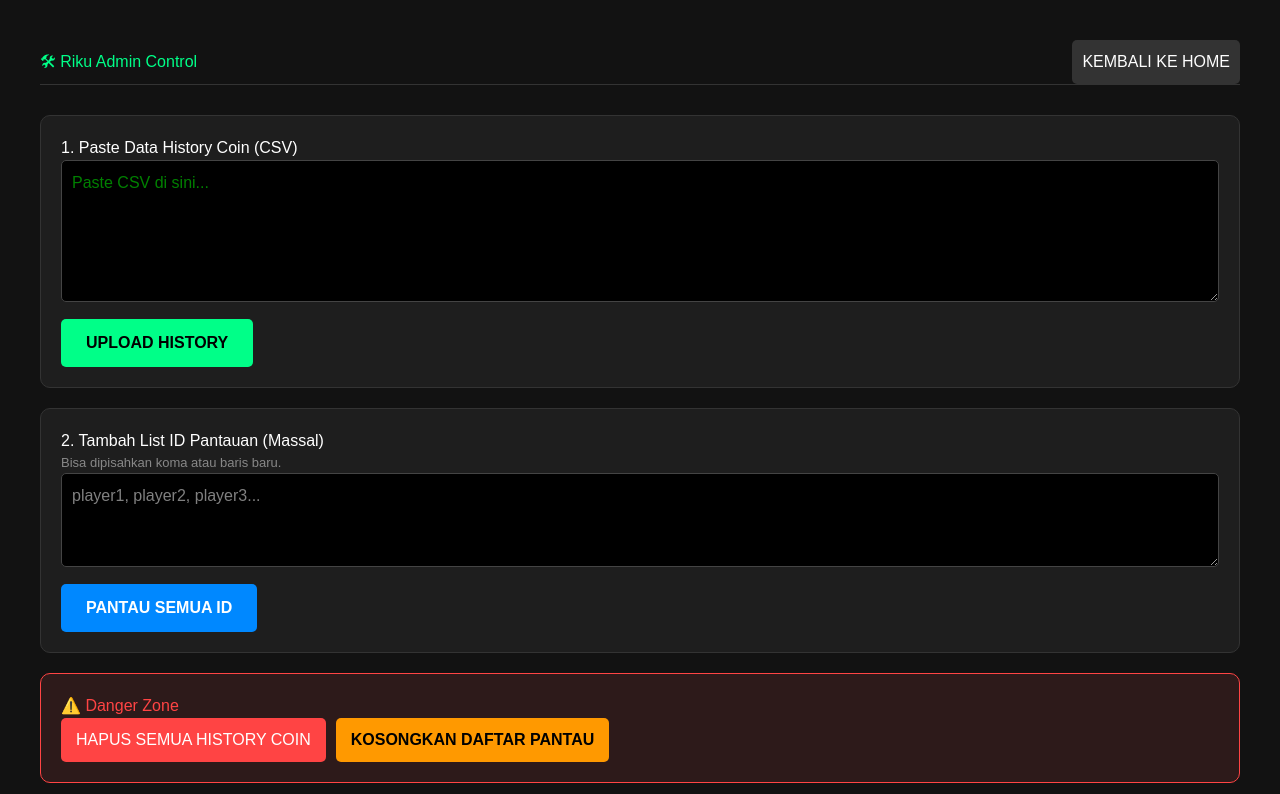
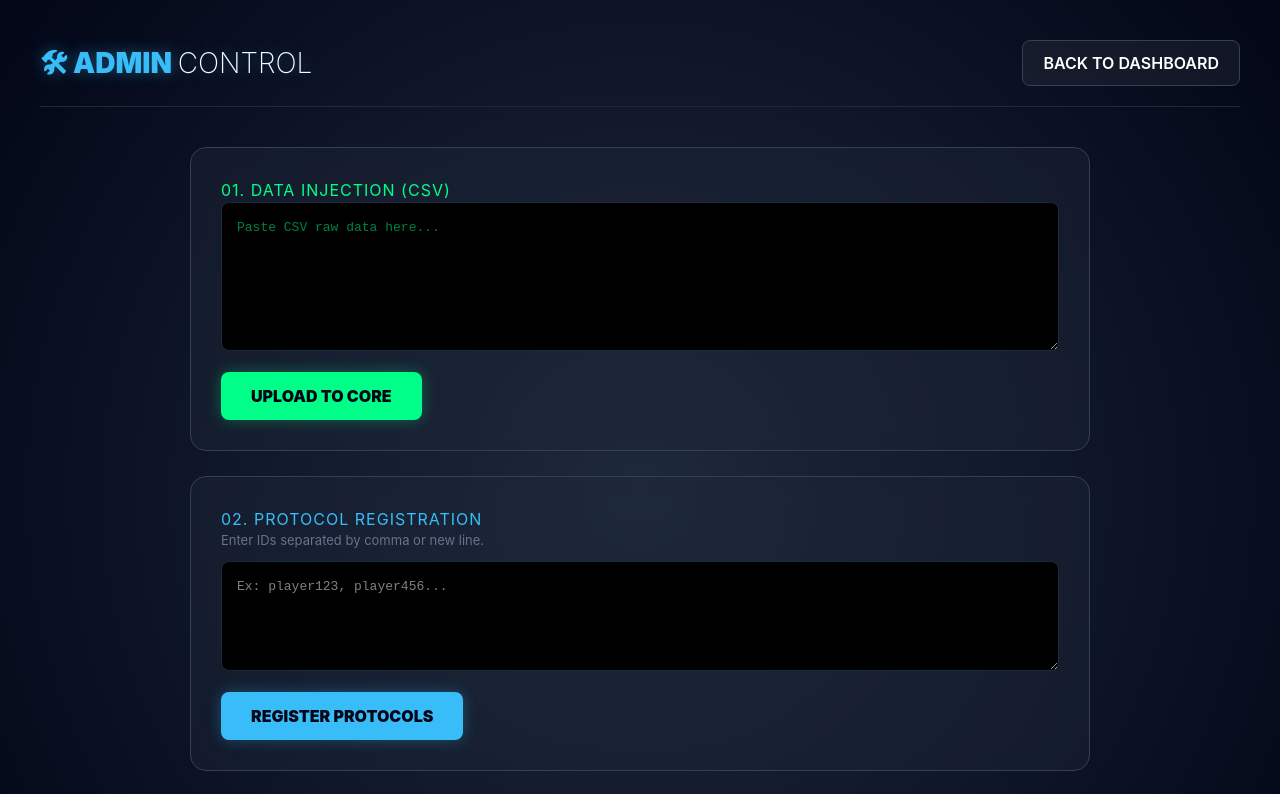
Before and after one commit to revinexiv/win-lose-app, a Next.js app: page /admin in a window 1280 px wide. Shown: the top 794 px of the page. Built offline with nearby package versions, Linux system fonts and the light colour scheme.

Commit message:
update UI Dashboard V1

```diff
--- a/app/admin/page.js
+++ b/app/admin/page.js
@@ -9,7 +9,6 @@ export default function AdminPanel() {
   const [listPlayerIds, setListPlayerIds] = useState('')
   const [loading, setLoading] = useState(false)
 
-  // 1. Fungsi Upload History (Anti-Duplicate)
   const handleUpload = async () => {
     if (!csvText) return alert('Isi dulu datanya, Bos!')
     const { data: { user } } = await supabase.auth.getUser()
@@ -38,19 +37,13 @@ export default function AdminPanel() {
     setLoading(false)
   }
 
-  // 2. Fungsi Tambah ID (Perfect Filtering - Anti Error 'Second Time')
   const addMultiplePlayers = async () => {
     if (!listPlayerIds) return alert('Isi dulu list ID-nya!')
     const { data: { user } } = await supabase.auth.getUser()
     if (!user) return alert('Login dulu!')
 
     setLoading(true)
-
-    // --- LOGIC ANTI ERROR DISINI ---
-    // Pecah input, bersihin spasi, buang baris kosong
     const rawIds = listPlayerIds.split(/[\n,]+/).map(id => id.trim()).filter(id => id !== '')
-
-    // Filter ID yang kembar di dalam satu list input pake 'Set'
     const uniqueIds = [...new Set(rawIds)]
 
     const dataToInsert = uniqueIds.map(id => ({
@@ -74,7 +67,6 @@ export default function AdminPanel() {
     setLoading(false)
   }
 
-  // 3. Fungsi Hapus (Hanya milik user login)
   const clearHistory = async () => {
     const { data: { user } } = await supabase.auth.getUser()
     if (confirm('Yakin mau hapus SEMUA history coin lu?')) {
@@ -94,39 +86,134 @@ export default function AdminPanel() {
   }
 
   return (
-    <div style={{ padding: '40px', backgroundColor: '#121212', color: 'white', minHeight: '100vh', fontFamily: 'sans-serif' }}>
-      <div style={{ display: 'flex', justifyContent: 'space-between', alignItems: 'center' }}>
-        <h1 style={{ color: '#00ff88' }}>🛠 Riku Admin Control</h1>
-        <button onClick={() => window.location.href = '/'} style={{ background: '#333', color: 'white', border: 'none', padding: '10px', borderRadius: '5px', cursor: 'pointer' }}>KEMBALI KE HOME</button>
-      </div>
-      <hr style={{ borderColor: '#333', marginBottom: '30px' }} />
+    <div style={{
+      padding: '40px',
+      backgroundColor: '#020617',
+      backgroundImage: 'radial-gradient(circle at 50% 50%, #1e293b 0%, #020617 100%)',
+      color: '#f8fafc',
+      minHeight: '100vh',
+      fontFamily: 'Inter, system-ui, sans-serif'
+    }}>
 
-      {/* 1. SEKSI UPLOAD */}
-      <div style={{ background: '#1e1e1e', padding: '20px', borderRadius: '10px', marginBottom: '20px', border: '1px solid #333' }}>
-        <h3 style={{ marginTop: 0 }}>1. Paste Data History Coin (CSV)</h3>
-        <textarea style={{ width: '100%', background: '#000', color: '#0f0', padding: '10px', border: '1px solid #444', borderRadius: '5px' }} rows="5" value={csvText} onChange={(e) => setCsvText(e.target.value)} placeholder='Paste CSV di sini...' />
-        <button disabled={loading} onClick={handleUpload} style={{ marginTop: '10px', padding: '12px 25px', backgroundColor: '#00ff88', border: 'none', cursor: 'pointer', fontWeight: 'bold', borderRadius: '5px', color: '#000' }}>
-          {loading ? 'UPLOADING...' : 'UPLOAD HISTORY'}
-        </button>
+      {/* HEADER */}
+      <div style={{
+        display: 'flex',
+        justifyContent: 'space-between',
+        alignItems: 'center',
+        marginBottom: '40px',
+        borderBottom: '1px solid #1e293b',
+        paddingBottom: '20px'
+      }}>
+        <h1 style={{
+          fontSize: '28px',
+          fontWeight: '900',
+          color: '#38bdf8',
+          textShadow: '0 0 15px rgba(56, 189, 248, 0.4)',
+          margin: 0
+        }}>🛠 ADMIN <span style={{ color: '#f8fafc', fontWeight: '200' }}>CONTROL</span></h1>
+        <button onClick={() => window.location.href = '/'} style={{
+          background: 'rgba(255, 255, 255, 0.05)',
+          color: 'white',
+          border: '1px solid #334155',
+          padding: '10px 20px',
+          borderRadius: '8px',
+          cursor: 'pointer',
+          fontWeight: '600',
+          transition: '0.3s'
+        }}>BACK TO DASHBOARD</button>
       </div>
 
-      {/* 2. SEKSI WATCHLIST */}
-      <div style={{ background: '#1e1e1e', padding: '20px', borderRadius: '10px', marginBottom: '20px', border: '1px solid #333' }}>
-        <h3 style={{ marginTop: 0 }}>2. Tambah List ID Pantauan (Massal)</h3>
-        <p style={{ color: '#888', fontSize: '13px' }}>Bisa dipisahkan koma atau baris baru.</p>
-        <textarea style={{ width: '100%', background: '#000', color: '#fff', padding: '10px', border: '1px solid #444', borderRadius: '5px' }} rows="3" value={listPlayerIds} onChange={(e) => setListPlayerIds(e.target.value)} placeholder="player1, player2, player3..." />
-        <button disabled={loading} onClick={addMultiplePlayers} style={{ marginTop: '10px', padding: '12px 25px', backgroundColor: '#0088ff', color: 'white', border: 'none', cursor: 'pointer', fontWeight: 'bold', borderRadius: '5px' }}>
-          {loading ? 'PROSESING...' : 'PANTAU SEMUA ID'}
-        </button>
-      </div>
+      <div style={{ maxWidth: '900px', margin: '0 auto' }}>
 
-      {/* 3. DANGER ZONE */}
-      <div style={{ background: '#2d1a1a', padding: '20px', borderRadius: '10px', border: '1px solid #ff4444' }}>
-        <h3 style={{ color: '#ff4444', marginTop: 0 }}>⚠️ Danger Zone</h3>
-        <div style={{ display: 'flex', gap: '10px', flexWrap: 'wrap' }}>
-          <button onClick={clearHistory} style={{ padding: '10px 15px', backgroundColor: '#ff4444', color: 'white', border: 'none', cursor: 'pointer', borderRadius: '5px' }}>HAPUS SEMUA HISTORY COIN</button>
-          <button onClick={clearWatchlist} style={{ padding: '10px 15px', backgroundColor: '#ff9900', color: 'black', border: 'none', cursor: 'pointer', borderRadius: '5px', fontWeight: 'bold' }}>KOSONGKAN DAFTAR PANTAU</button>
+        {/* 1. UPLOAD SECTION */}
+        <div style={{
+          background: 'rgba(30, 41, 59, 0.4)',
+          padding: '30px',
+          borderRadius: '16px',
+          marginBottom: '25px',
+          border: '1px solid #334155',
+          backdropFilter: 'blur(10px)'
+        }}>
+          <h3 style={{ marginTop: 0, color: '#00ff88', letterSpacing: '1px' }}>01. DATA INJECTION (CSV)</h3>
+          <textarea
+            style={{
+              width: '100%', background: '#000', color: '#00ff88', padding: '15px',
+              border: '1px solid #1e293b', borderRadius: '8px', fontFamily: 'monospace',
+              boxSizing: 'border-box'
+            }}
+            rows="6"
+            value={csvText}
+            onChange={(e) => setCsvText(e.target.value)}
+            placeholder='Paste CSV raw data here...'
+          />
+          <button
+            disabled={loading}
+            onClick={handleUpload}
+            style={{
+              marginTop: '15px', padding: '12px 30px', backgroundColor: '#00ff88',
+              border: 'none', cursor: 'pointer', fontWeight: '900', borderRadius: '8px',
+              color: '#020617', boxShadow: '0 0 15px rgba(0, 255, 136, 0.3)'
+            }}
+          >
+            {loading ? 'EXECUTING...' : 'UPLOAD TO CORE'}
+          </button>
         </div>
+
+        {/* 2. WATCHLIST SECTION */}
+        <div style={{
+          background: 'rgba(30, 41, 59, 0.4)',
+          padding: '30px',
+          borderRadius: '16px',
+          marginBottom: '25px',
+          border: '1px solid #334155',
+          backdropFilter: 'blur(10px)'
+        }}>
+          <h3 style={{ marginTop: 0, color: '#38bdf8', letterSpacing: '1px' }}>02. PROTOCOL REGISTRATION</h3>
+          <p style={{ color: '#64748b', fontSize: '13px', marginBottom: '10px' }}>Enter IDs separated by comma or new line.</p>
+          <textarea
+            style={{
+              width: '100%', background: '#000', color: '#fff', padding: '15px',
+              border: '1px solid #1e293b', borderRadius: '8px', fontFamily: 'monospace',
+              boxSizing: 'border-box'
+            }}
+            rows="4"
+            value={listPlayerIds}
+            onChange={(e) => setListPlayerIds(e.target.value)}
+            placeholder="Ex: player123, player456..."
+          />
+          <button
+            disabled={loading}
+            onClick={addMultiplePlayers}
+            style={{
+              marginTop: '15px', padding: '12px 30px', backgroundColor: '#38bdf8',
+              color: '#020617', border: 'none', cursor: 'pointer', fontWeight: '900',
+              borderRadius: '8px', boxShadow: '0 0 15px rgba(56, 189, 248, 0.3)'
+            }}
+          >
+            {loading ? 'SYNCING...' : 'REGISTER PROTOCOLS'}
+          </button>
+        </div>
+
+        {/* 3. DANGER ZONE */}
+        <div style={{
+          background: 'rgba(28, 25, 23, 0.6)',
+          padding: '30px',
+          borderRadius: '16px',
+          border: '1px solid #451a1a'
+        }}>
+          <h3 style={{ color: '#ef4444', marginTop: 0, letterSpacing: '1px' }}>⚠️ TERMINATION ZONE</h3>
+          <div style={{ display: 'flex', gap: '15px', flexWrap: 'wrap', marginTop: '15px' }}>
+            <button onClick={clearHistory} style={{
+              padding: '12px 20px', backgroundColor: '#ef4444', color: 'white',
+              border: 'none', cursor: 'pointer', borderRadius: '8px', fontWeight: 'bold'
+            }}>WIPE ALL HISTORY</button>
+            <button onClick={clearWatchlist} style={{
+              padding: '12px 20px', backgroundColor: '#f97316', color: 'black',
+              border: 'none', cursor: 'pointer', borderRadius: '8px', fontWeight: '900'
+            }}>PURGE WATCHLIST</button>
+          </div>
+        </div>
+
       </div>
     </div>
   )
```
Also changed, not shown: app/page.js (+20 -13 lines).
